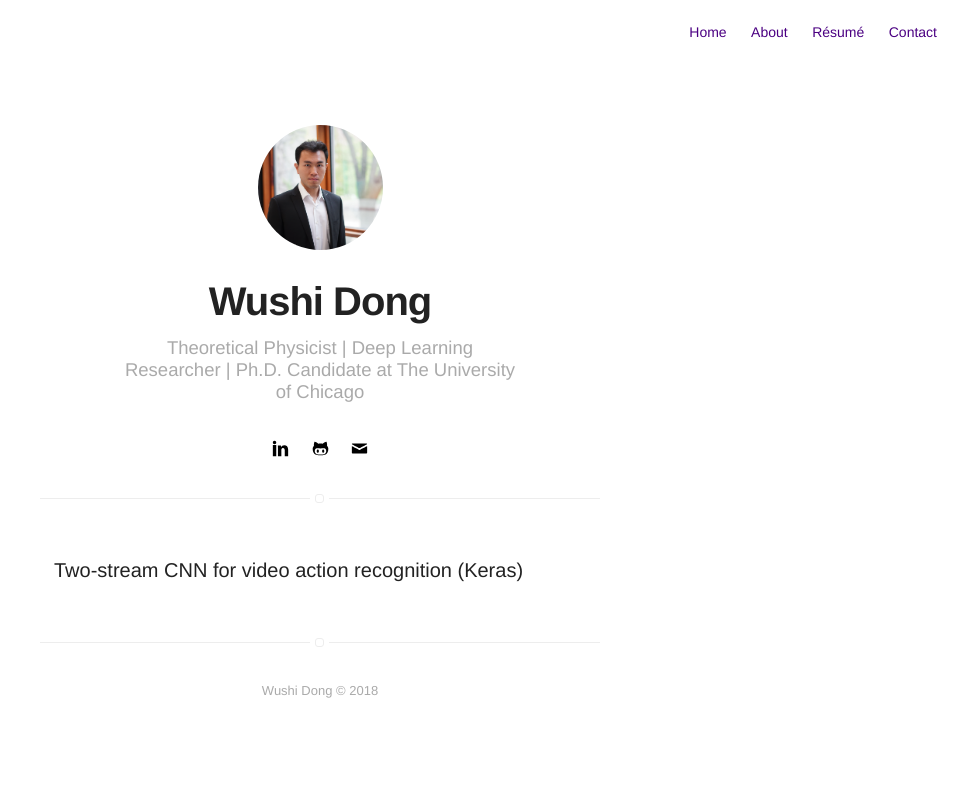
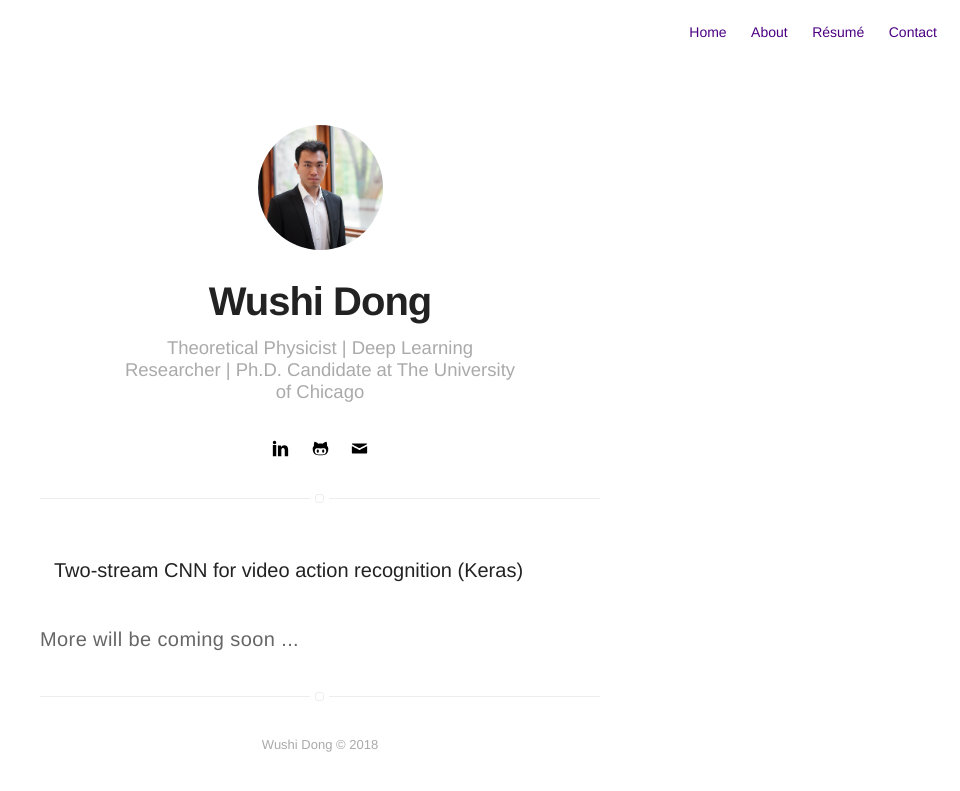
Before and after one commit to wushidonguc/wushidonguc.github.io, a Jekyll site: the page built from projects.html, in a window 1280 px wide. Shown: the top 791 px of the page, without its empty margins (320-1280 px from the left). Built offline with Jekyll 4.4.1, drawn with Linux system fonts in a browser that asks for light colours.

Commit message:
version_0.2.4

```diff
--- a/projects.html
+++ b/projects.html
@@ -16,4 +16,7 @@ title: Projects
             </div>
         {% endif %}
     {% endfor %}
+
+    <h3 class="title"><p>More will be coming soon ...</h3>
+
 </section>
```
Also changed, not shown: 3 other files.
